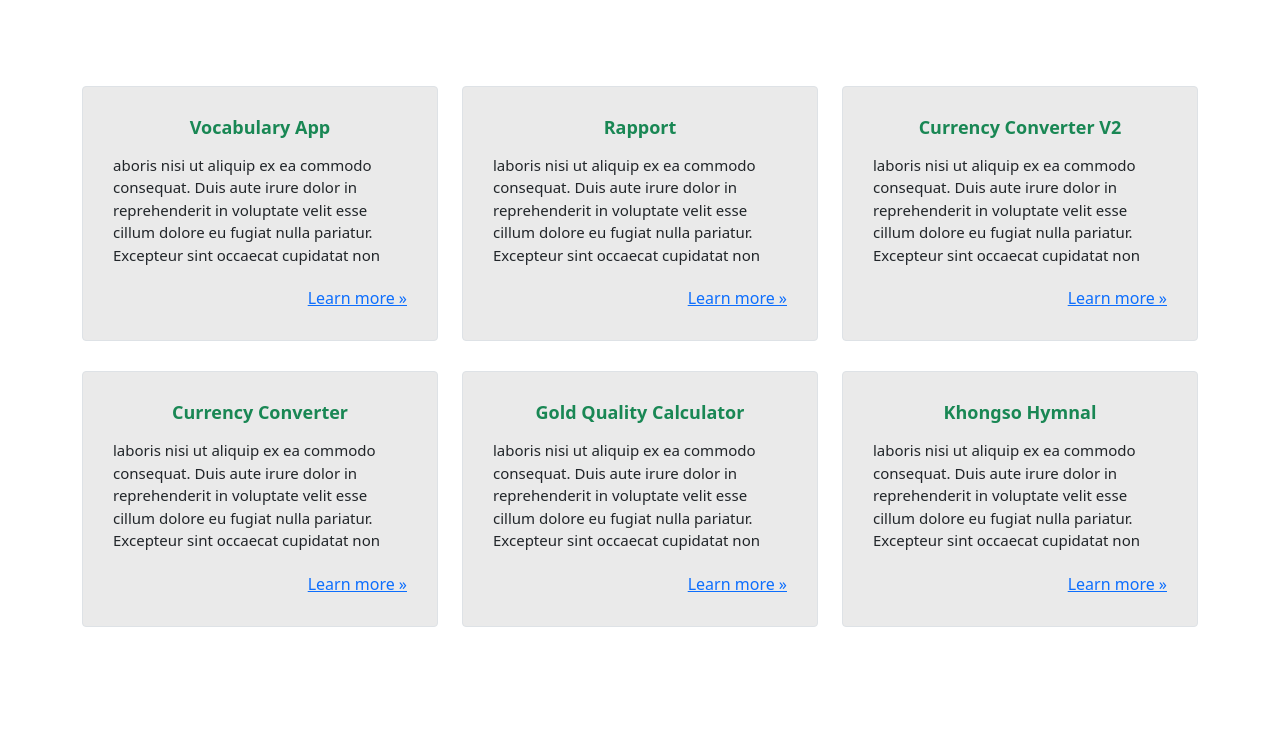
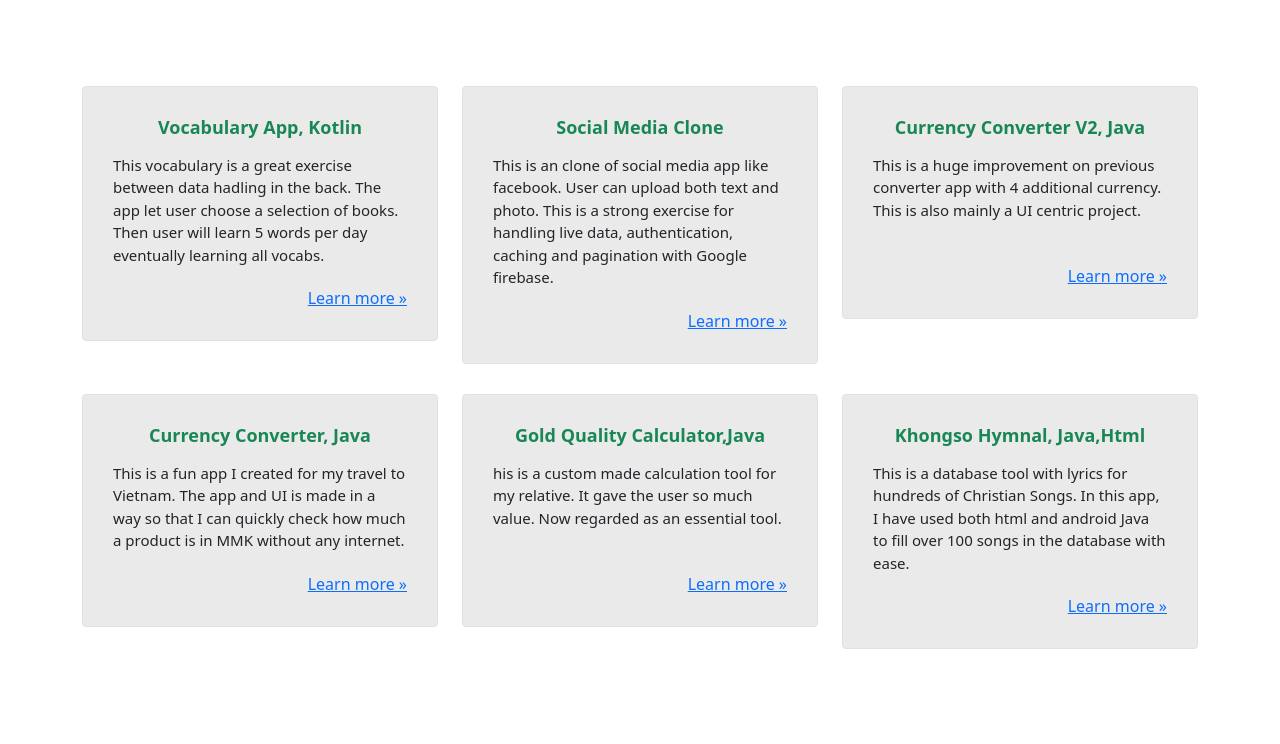
Before and after one commit to Ant227/sample, a plain HTML site: page index.html in a window 1280 px wide. Shown: the part 467-1211 px from the top of the page. Drawn offline with Linux system fonts and the light colour scheme; some packages are replaced by stand-ins of ours; a script that the page names is missing; files whose address does not match are found by name.

Commit message:
description update

```diff
--- a/index.html
+++ b/index.html
@@ -47,38 +47,38 @@
             <div class="row justify-content-center features">
                 <div class="col-sm-6 col-md-5 col-lg-4 item">
                     <div class="text-end text-white border rounded box" style="background: rgb(234,234,234);">
-                        <h3 class="text-center text-success name">Vocabulary App</h3>
-                        <p class="text-start text-dark description">aboris nisi ut aliquip ex ea commodo consequat. Duis aute irure dolor in reprehenderit in voluptate velit esse cillum dolore eu fugiat nulla pariatur. Excepteur sint occaecat cupidatat non&nbsp;<br></p><a class="text-end learn-more" href="vocabulary.html">Learn more »</a>
+                        <h3 class="text-center text-success name">Vocabulary App, Kotlin</h3>
+                        <p class="text-start text-dark description">This vocabulary is a great exercise between data hadling in the back. The app let user choose a selection of books. Then user will learn 5 words per day eventually learning all vocabs.<br></p><a class="text-end learn-more" href="vocabulary.html">Learn more »</a>
                     </div>
                 </div>
                 <div class="col-sm-6 col-md-5 col-lg-4 item">
                     <div class="text-end text-white border rounded box" style="background: rgb(234,234,234);">
-                        <h3 class="text-center text-success name">Rapport</h3>
-                        <p class="text-start text-dark description">laboris nisi ut aliquip ex ea commodo consequat. Duis aute irure dolor in reprehenderit in voluptate velit esse cillum dolore eu fugiat nulla pariatur. Excepteur sint occaecat cupidatat non&nbsp;<br></p><a class="learn-more" href="rapport.html">Learn more »</a>
+                        <h3 class="text-center text-success name">Social Media Clone</h3>
+                        <p class="text-start text-dark description">This is an clone of social media app like facebook. User can upload both text and photo. This is a strong exercise for handling live data, authentication, caching and pagination with Google firebase.<br></p><a class="learn-more" href="rapport.html">Learn more »</a>
                     </div>
                 </div>
                 <div class="col-sm-6 col-md-5 col-lg-4 item">
                     <div class="text-end text-white border rounded box" style="background: rgb(234,234,234);">
-                        <h3 class="text-center text-success name">Currency Converter V2</h3>
-                        <p class="text-start text-dark description">laboris nisi ut aliquip ex ea commodo consequat. Duis aute irure dolor in reprehenderit in voluptate velit esse cillum dolore eu fugiat nulla pariatur. Excepteur sint occaecat cupidatat non&nbsp;<br></p><a class="learn-more" href="currency_converter_v2.html">Learn more »</a>
+                        <h3 class="text-center text-success name">Currency Converter V2, Java</h3>
+                        <p class="text-start text-dark description">This is a huge improvement on previous converter app with 4 additional currency. This is also mainly a UI centric project.<br><br></p><a class="learn-more" href="currency_converter_v2.html">Learn more »</a>
                     </div>
                 </div>
                 <div class="col-sm-6 col-md-5 col-lg-4 item">
                     <div class="text-end text-white border rounded box" style="background: rgb(234,234,234);">
-                        <h3 class="text-center text-success name">Currency Converter</h3>
-                        <p class="text-start text-dark description">laboris nisi ut aliquip ex ea commodo consequat. Duis aute irure dolor in reprehenderit in voluptate velit esse cillum dolore eu fugiat nulla pariatur. Excepteur sint occaecat cupidatat non&nbsp;<br></p><a class="learn-more" href="currency_converter.html">Learn more »</a>
+                        <h3 class="text-center text-success name">Currency Converter, Java</h3>
+                        <p class="text-start text-dark description">This is a fun app I created for my travel to Vietnam. The app and UI is made in a way so that I can quickly check how much a product is in MMK without any internet.<br></p><a class="learn-more" href="currency_converter.html">Learn more »</a>
                     </div>
                 </div>
                 <div class="col-sm-6 col-md-5 col-lg-4 item">
                     <div class="text-end text-white border rounded box" style="background: rgb(234,234,234);">
-                        <h3 class="text-center text-success name">Gold Quality Calculator</h3>
-                        <p class="text-start text-dark description">laboris nisi ut aliquip ex ea commodo consequat. Duis aute irure dolor in reprehenderit in voluptate velit esse cillum dolore eu fugiat nulla pariatur. Excepteur sint occaecat cupidatat non&nbsp;<br></p><a class="text-end learn-more" href="gold_quality_calculator.html">Learn more »</a>
+                        <h3 class="text-center text-success name">Gold Quality Calculator,Java</h3>
+                        <p class="text-start text-dark description">his is a custom made calculation tool for my relative. It gave the user so much value. Now regarded as an essential tool.<br /><br></p><a class="text-end learn-more" href="gold_quality_calculator.html">Learn more »</a>
                     </div>
                 </div>
                 <div class="col-sm-6 col-md-5 col-lg-4 item">
                     <div class="text-end text-white border rounded box" style="background: rgb(234,234,234);">
-                        <h3 class="text-center text-success name">Khongso Hymnal</h3>
-                        <p class="text-start text-dark description">laboris nisi ut aliquip ex ea commodo consequat. Duis aute irure dolor in reprehenderit in voluptate velit esse cillum dolore eu fugiat nulla pariatur. Excepteur sint occaecat cupidatat non&nbsp;<br></p><a class="text-end learn-more" href="khongso_hymnal.html">Learn more »</a>
+                        <h3 class="text-center text-success name">Khongso Hymnal, Java,Html</h3>
+                        <p class="text-start text-dark description">This is a database tool with lyrics for hundreds of Christian Songs. In this app, I have used both html and android Java to fill over 100 songs in the database with ease.<br></p><a class="text-end learn-more" href="khongso_hymnal.html">Learn more »</a>
                     </div>
                 </div>
             </div>
```
Also changed, not shown: currency_converter.html (+1 -1 lines), currency_converter_v2.html (+1 -1 lines), gold_quality_calculator.html (+1 -1 lines), khongso_hymnal.html (+1 -1 lines), rapport.html (+1 -1 lines), vocabulary.html (+1 -1 lines).
